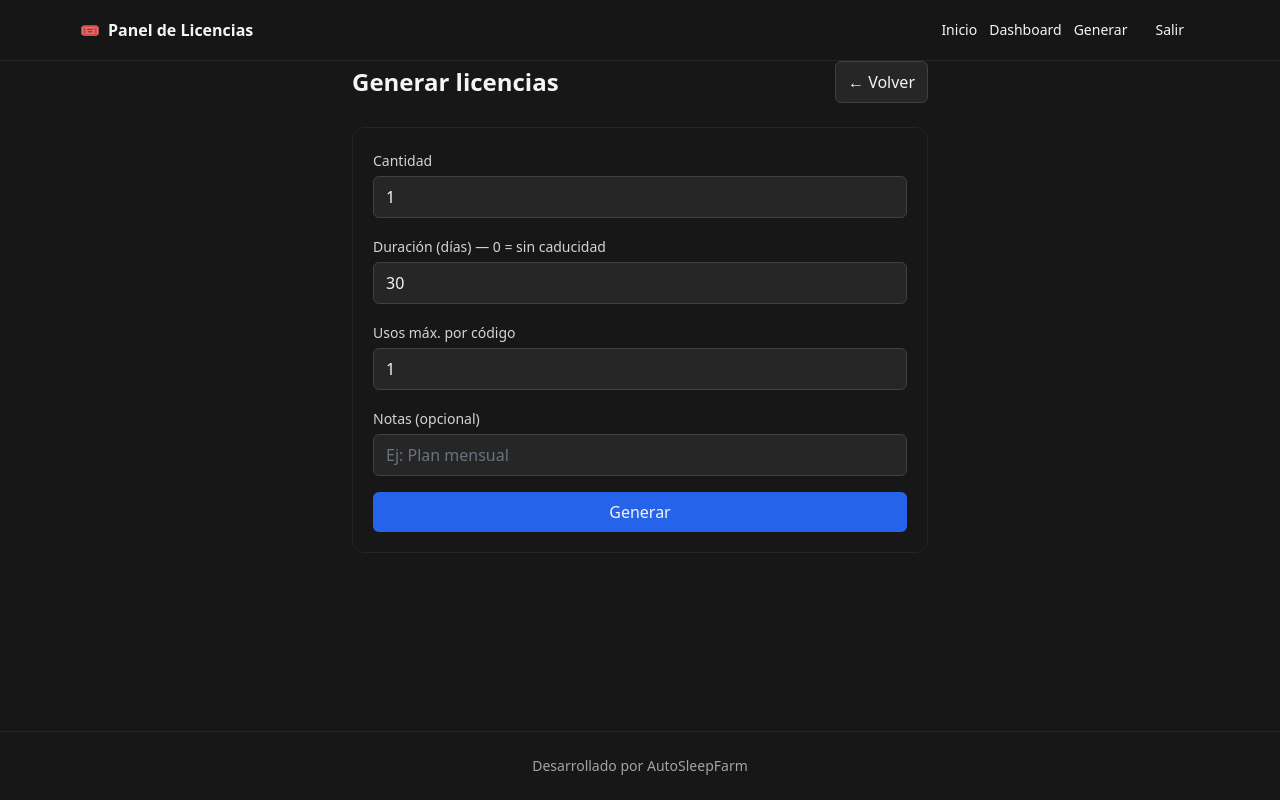
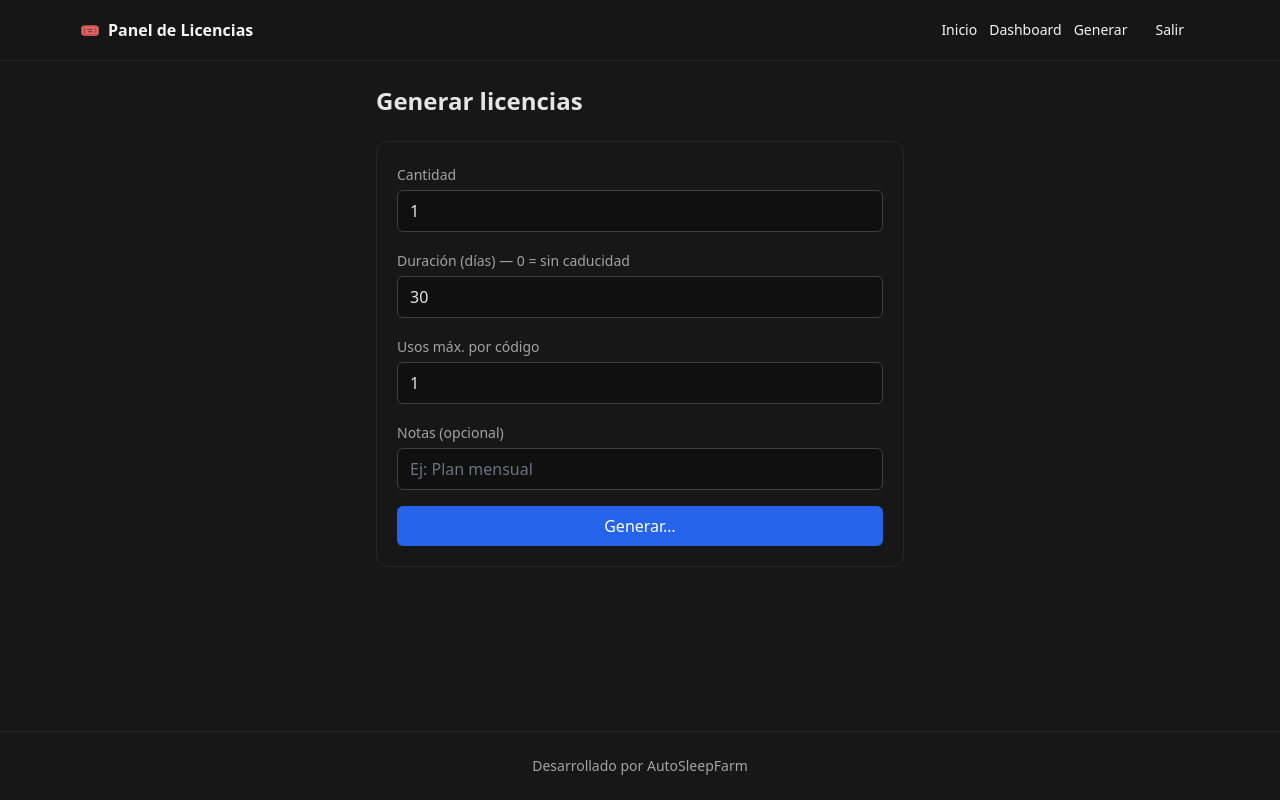
Before and after one commit to ZzzSleep12/license-panel, a Next.js app: page /admin/generate in a window 1280 px wide. Built offline with nearby package versions, Linux system fonts and the light colour scheme.

Commit message:
fix(generate): client form + fetch to /api/admin/generate

```diff
--- a/app/admin/generate/page.tsx
+++ b/app/admin/generate/page.tsx
@@ -1,117 +1,77 @@
 // app/admin/generate/page.tsx
 "use client";
 
-import { useState } from "react";
-import Link from "next/link";
+import { useRouter } from "next/navigation";
 
 export default function GeneratePage() {
-  const [count, setCount] = useState<number>(1);
-  const [durationDays, setDurationDays] = useState<number>(30);
-  const [maxUses, setMaxUses] = useState<number>(1);
-  const [notes, setNotes] = useState<string>("");
-  const [loading, setLoading] = useState(false);
+  const router = useRouter();
 
-  async function handleSubmit(e: React.FormEvent<HTMLFormElement>) {
-    e.preventDefault();
-    if (loading) return;
-    setLoading(true);
-    try {
-      const res = await fetch("/api/admin/generate", {
-        method: "POST",
-        headers: { "Content-Type": "application/json" },
-        credentials: "include", // envía la cookie de admin
-        body: JSON.stringify({
-          count: Number(count),
-          durationDays: Number(durationDays),
-          maxUses: Number(maxUses),
-          notes: notes.trim(),
-        }),
-      });
+  async function onSubmit(formData: FormData) {
+    const qty = Number(formData.get("qty") || 1);
+    const days = Number(formData.get("days") || 0);
+    const max_uses = Number(formData.get("max_uses") || 1);
+    const notes = String(formData.get("notes") || "");
 
-      const j = await res.json().catch(() => ({}));
-      if (!res.ok) {
-        alert(j?.error || "No se pudo generar");
-        return;
-      }
-
-      alert(`Generados: ${j.generated} códigos`);
-      // Opcional: vuelve al dashboard
-      window.location.href = "/admin";
-    } catch (err: any) {
-      alert(err?.message || "Error inesperado");
-    } finally {
-      setLoading(false);
-    }
+    const res = await fetch("/api/admin/generate", {
+      method: "POST",
+      headers: { "Content-Type": "application/json" },
+      body: JSON.stringify({ qty, days, max_uses, notes }),
+    });
+    const j = await res.json();
+    if (!j.ok) return alert(j.error || "Error");
+    alert(`Generados: ${j.generated.length} códigos`);
+    router.push("/admin");
   }
 
   return (
-    <div className="max-w-xl mx-auto space-y-6">
-      <div className="flex items-center justify-between">
-        <h1 className="text-2xl font-semibold">Generar licencias</h1>
-        <Link
-          href="/admin"
-          className="rounded-md bg-neutral-800 px-3 py-2 border border-neutral-700 hover:bg-neutral-700"
-        >
-          ← Volver
-        </Link>
-      </div>
+    <div className="mx-auto max-w-xl p-6 text-neutral-200">
+      <h1 className="mb-6 text-2xl font-semibold">Generar licencias</h1>
 
-      <form
-        onSubmit={handleSubmit}
-        className="space-y-4 rounded-xl border border-neutral-800 bg-neutral-900 p-5"
-      >
-        <div className="space-y-1">
-          <label className="text-sm text-neutral-300">Cantidad</label>
+      <form action={onSubmit} className="space-y-4 rounded-xl border border-neutral-800 bg-neutral-900 p-5">
+        <div>
+          <label className="text-sm text-neutral-400">Cantidad</label>
           <input
+            name="qty"
+            defaultValue={1}
+            min={1}
             type="number"
-            min={1}
-            max={100}
-            value={count}
-            onChange={(e) => setCount(Number(e.target.value))}
-            className="w-full rounded-md bg-neutral-800 px-3 py-2 outline-none border border-neutral-700 focus:border-neutral-500"
+            className="mt-1 w-full rounded-md border border-neutral-700 bg-black/30 px-3 py-2 outline-none"
           />
         </div>
 
-        <div className="space-y-1">
-          <label className="text-sm text-neutral-300">
-            Duración (días) — 0 = sin caducidad
-          </label>
+        <div>
+          <label className="text-sm text-neutral-400">Duración (días) — 0 = sin caducidad</label>
           <input
+            name="days"
+            defaultValue={30}
+            min={0}
             type="number"
-            min={0}
-            value={durationDays}
-            onChange={(e) => setDurationDays(Number(e.target.value))}
-            className="w-full rounded-md bg-neutral-800 px-3 py-2 outline-none border border-neutral-700 focus:border-neutral-500"
+            className="mt-1 w-full rounded-md border border-neutral-700 bg-black/30 px-3 py-2 outline-none"
           />
         </div>
 
-        <div className="space-y-1">
-          <label className="text-sm text-neutral-300">Usos máx. por código</label>
+        <div>
+          <label className="text-sm text-neutral-400">Usos máx. por código</label>
           <input
+            name="max_uses"
+            defaultValue={1}
+            min={1}
             type="number"
-            min={1}
-            value={maxUses}
-            onChange={(e) => setMaxUses(Number(e.target.value))}
-            className="w-full rounded-md bg-neutral-800 px-3 py-2 outline-none border border-neutral-700 focus:border-neutral-500"
+            className="mt-1 w-full rounded-md border border-neutral-700 bg-black/30 px-3 py-2 outline-none"
           />
         </div>
 
-        <div className="space-y-1">
-          <label className="text-sm text-neutral-300">Notas (opcional)</label>
+        <div>
+          <label className="text-sm text-neutral-400">Notas (opcional)</label>
           <input
-            value={notes}
-            onChange={(e) => setNotes(e.target.value)}
+            name="notes"
             placeholder="Ej: Plan mensual"
-            className="w-full rounded-md bg-neutral-800 px-3 py-2 outline-none border border-neutral-700 focus:border-neutral-500"
+            className="mt-1 w-full rounded-md border border-neutral-700 bg-black/30 px-3 py-2 outline-none"
           />
         </div>
 
-        <button
-          type="submit"
-          disabled={loading}
-          className="w-full rounded-md bg-blue-600 px-4 py-2 hover:bg-blue-500 disabled:opacity-60"
-        >
-          {loading ? "Generando..." : "Generar"}
+        <button className="w-full rounded-md bg-blue-600 py-2 font-medium text-white">
+          Generar…
         </button>
       </form>
     </div>
```
